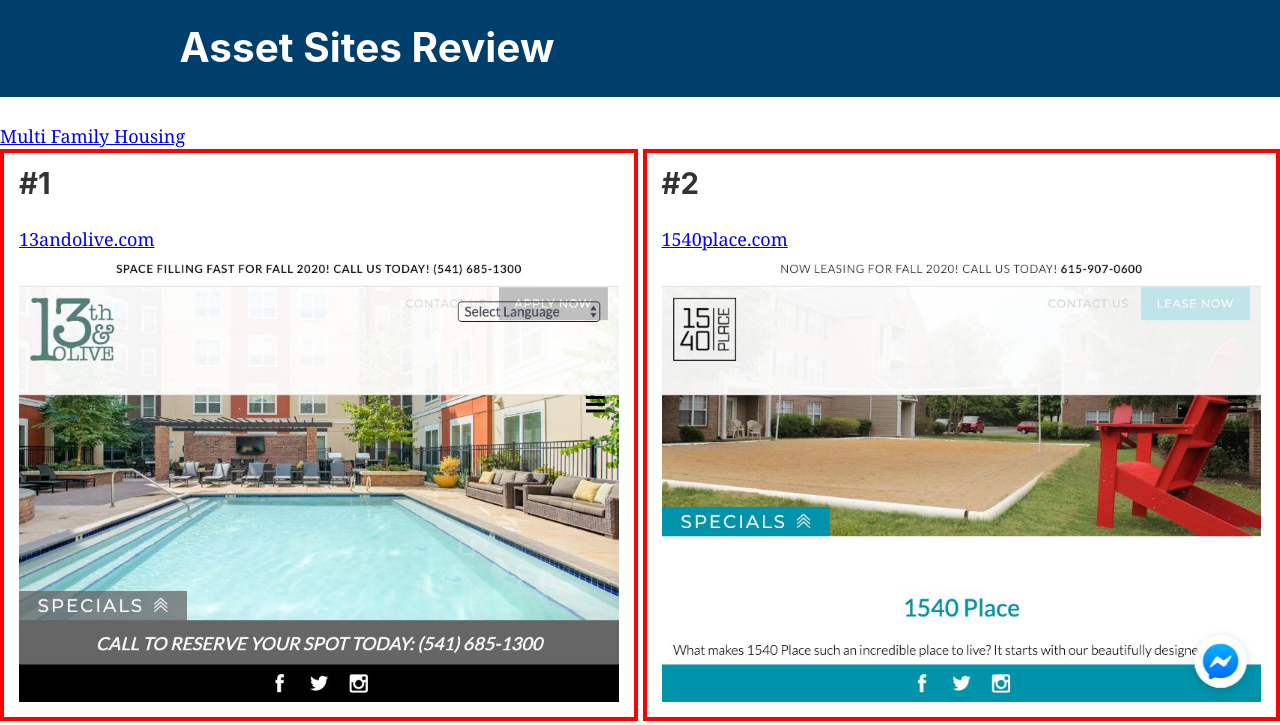
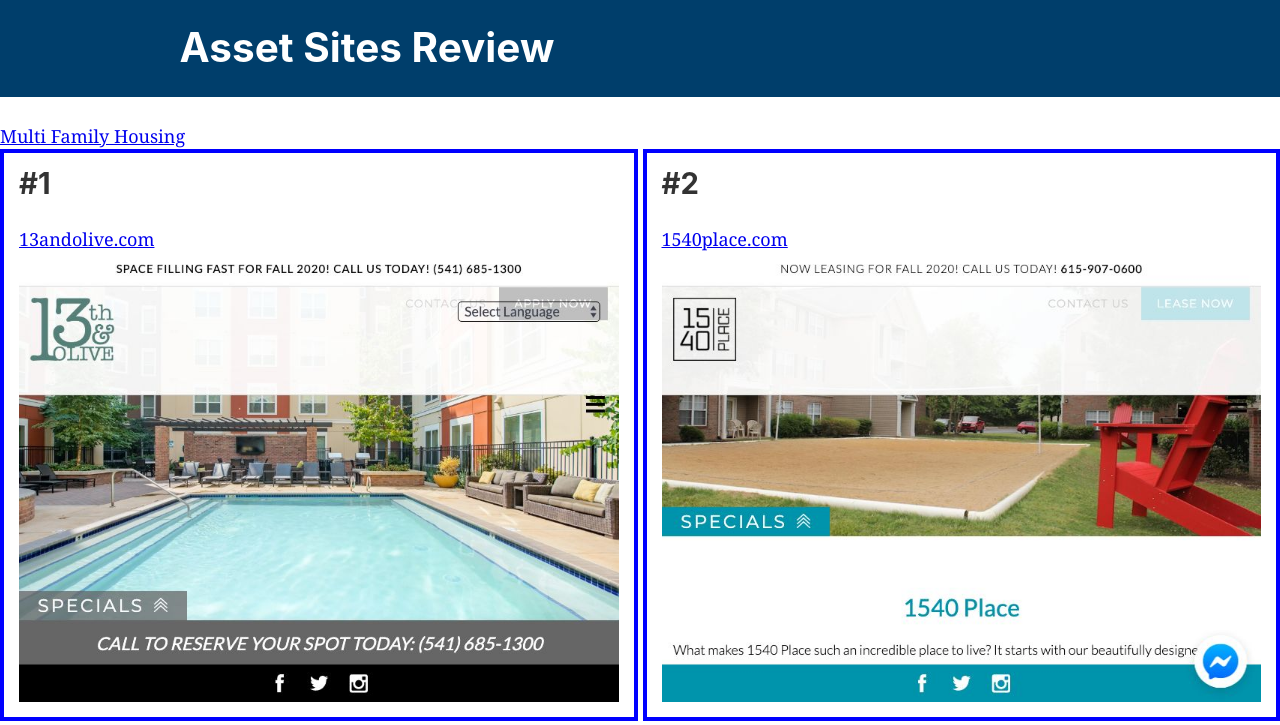
Before and after one commit to odm275/asset-connects-review, a Gatsby site: page / in a window 1280 px wide. Shown: the top 725 px of the page. Built offline with nearby package versions, Linux system fonts and the light colour scheme; Gatsby itself is replaced by a stand-in of ours.

Commit message:
warning if site has staging in the url

```diff
--- a/src/pages/index.js
+++ b/src/pages/index.js
@@ -41,14 +41,22 @@ const IndexPage = () => {
             .replace(/^[0-9]+(_)/gi, "")
             .replace(".jpg", "")
             .replace("error_", "")
+          var regex = /prod.ach.poetic-ach/g
+
           const num = parseInt(edge.node.relativePath.split("_")[0])
-
+          const isStaging = regex.test(domain)
           return (
             <div
               key={`${edge.node.relativePath}`}
-              style={{ padding: 15, border: "4px solid red" }}
+              style={{
+                padding: 15,
+                border: isStaging ? "4px solid red" : "4px solid blue",
+              }}
             >
               <h2>#{num}</h2>
+              <h3>
+                {isStaging ? "Staging site. We probably don't need this" : null}
+              </h3>
               <a href={`http://${domain}`}>{domain}</a>
               <Img fluid={edge.node.childImageSharp.fluid} />
             </div>
```
Also changed, not shown: src/pages/multi-family.js (+15 -2 lines).
